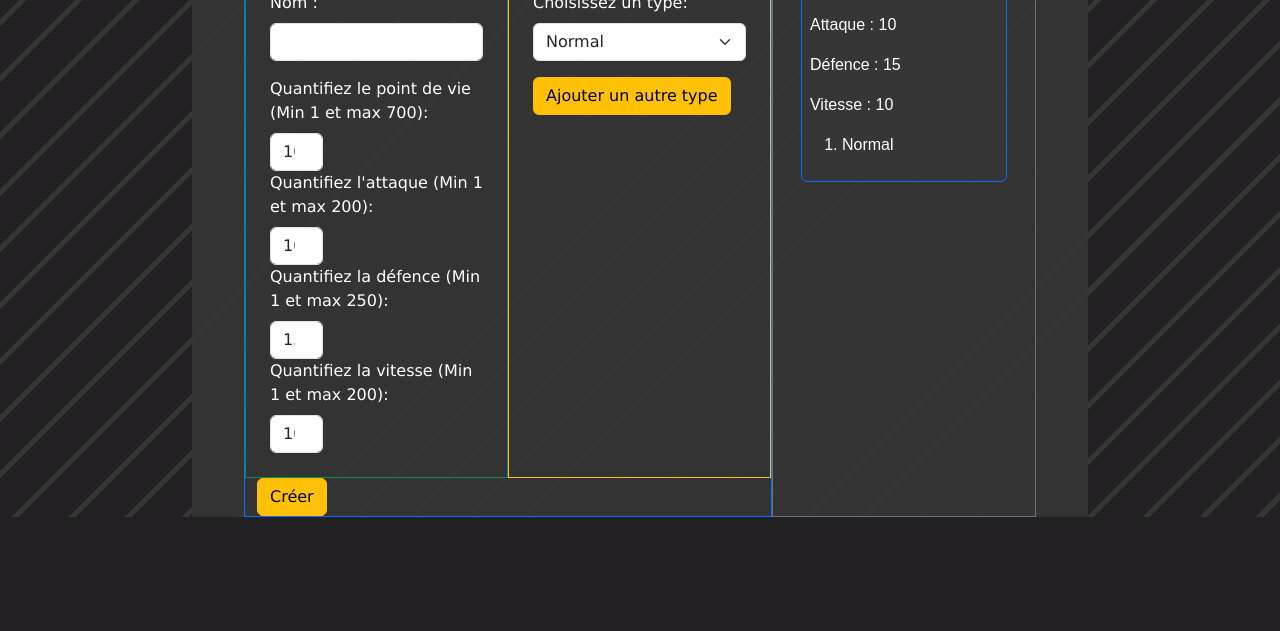
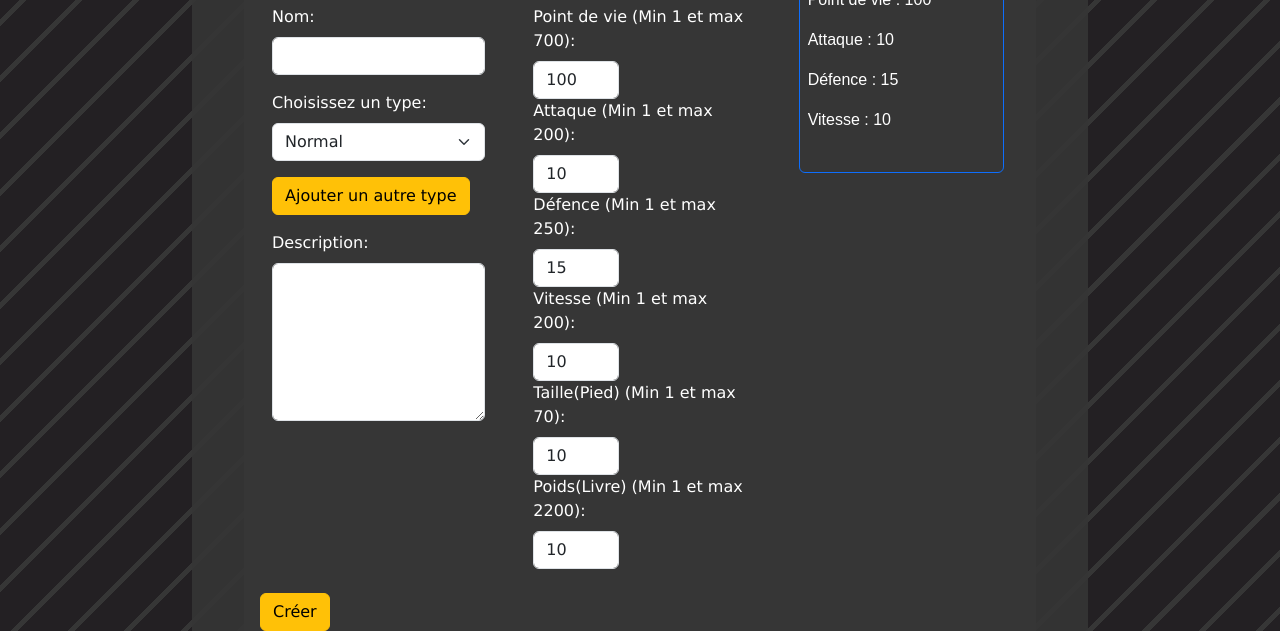
Before and after one commit to SamLacombe555/ProjetPersonnel, a plain HTML site: page creation.html in a window 1280 px wide. Shown: the part 313-944 px from the top of the page. Before the commit the page ends 830 px from the top, so only its background shows below. Drawn offline with nearby package versions, Linux system fonts and the light colour scheme; no server answers.

Commit message:
Ajouit de taille, poids et description à la création.

```diff
--- a/creation.html
+++ b/creation.html
@@ -29,42 +29,51 @@
     </nav>
 
     <div class ="arrierePlanCentral">
-        <div class="row">
-            <div class="col-8 border border-primary">
+        <div class="planCentral ps-1 pe-1 pt-3 row">
+            <div class="col-8">
                 <h1>Créer un nouveau Pokémon</h1>
                 <p>Les Pokémons créer ici seront envoyés dans le programme principale et seront affichés
                     dane le Pokédex.</p>
                 <form id="formulairePokemon">
                     <div class="row">
-                        <div class="col-6 p-4 border border-success">
+                        <div class="col-6 p-4">
                             <div class="mb-3">
-                                <label class="form-label" for="nom">Nom :</label>
+                                <label class="form-label" for="nom">Nom:</label>
                                 <input class="form-control" id="nom" type="text" name="nom" required>
                             </div>
 
-                            <label class="form-label" for="pointVie">Quantifiez le point de vie (Min 1 et max 700):</label>
-                            <input class="form-control" style="width: 25%;" type="number" id="pointVie" min="1" max="700" value="100" required>
-
-                            <label class="form-label" for="attaque">Quantifiez l'attaque (Min 1 et max 200):</label>
-                            <input class="form-control" style="width: 25%;" type="number" id="attaque" min="1" max="200" value="10" required>
-
-                            <label class="form-label" for="defence">Quantifiez la défence (Min 1 et max 250):</label>
-                            <input class="form-control" style="width: 25%;" type="number" id="defence" min="1" max="250" value="15" required>
-
-                            <label class="form-label" for="vitesse">Quantifiez la vitesse (Min 1 et max 200):</label>
-                            <input class="form-control" style="width: 25%;" type="number" id="vitesse" min="1" max="200" value="10" required>
-                        </div>
-
-                        <div class="col-6 p-4 border border-warning" id="containerType">
-                            <!-- On peut ajouter jusqu'a trois types. -->
                             <div class="mb-3">
                                 <label class="form-label" for="selectType1">Choisissez un type:</label>
                                 <select class="form-select" id="selectType1" name="selectTypeChoisi1">
                                     <!-- On insère les types depuis JavaScript. -->
                                 </select>
+                                <button class="btn btn-warning mt-3" type="button" id="AjouterType">Ajouter un autre type</button>
                             </div>
 
-                            <button class="btn btn-warning" type="button" id="AjouterType">Ajouter un autre type</button>
+                            <div class="mb-3">
+                                <label class="form-label" for="description">Description:</label>
+                                <textarea class="form-control" id="description" name="description" rows="6"></textarea>
+                            </div>
+                        </div>
+
+                        <div class="col-6 p-4" id="containerType">
+                            <label class="form-label" for="pointVie">Point de vie (Min 1 et max 700):</label>
+                            <input class="form-control" style="width: 40%;" type="number" id="pointVie" min="1" max="700" value="100" required>
+
+                            <label class="form-label" for="attaque">Attaque (Min 1 et max 200):</label>
+                            <input class="form-control" style="width: 40%;" type="number" id="attaque" min="1" max="200" value="10" required>
+
+                            <label class="form-label" for="defence">Défence (Min 1 et max 250):</label>
+                            <input class="form-control" style="width: 40%;" type="number" id="defence" min="1" max="250" value="15" required>
+
+                            <label class="form-label" for="vitesse">Vitesse (Min 1 et max 200):</label>
+                            <input class="form-control" style="width: 40%;" type="number" id="vitesse" min="1" max="200" value="10" required>
+
+                            <label class="form-label" for="taille">Taille(Pied) (Min 1 et max 70):</label>
+                            <input class="form-control" style="width: 40%;" type="number" id="taille" min="1" max="70" value="10" step="0.1" required>
+
+                            <label class="form-label" for="poids">Poids(Livre) (Min 1 et max 2200):</label>
+                            <input class="form-control" style="width: 40%;" type="number" id="poids" min="1" max="2200" value="10" step="0.1" required>
                         </div>
                     </div>
 
@@ -72,7 +81,7 @@
                 </form>
             </div>
 
-            <div class="col-4 border border-secondary">
+            <div class="col-4">
                 <h1>Aperçu de la carte</h1>
                 <div class="p-3">
                     <card class="card border border-primary p-2">
--- a/scripts/creation.js
+++ b/scripts/creation.js
@@ -103,7 +103,11 @@ async function creationPokemon(event) {
     const attaque = document.getElementById("attaque").value;
     const defence = document.getElementById("defence").value;
     const vitesse = document.getElementById("vitesse").value;
-    const pokemon = new Pokemon(compteurPokemonId, nom, type, pointVie, attaque, defence, vitesse);
+    const taille = document.getElementById("taille").value;
+    const poids = document.getElementById("poids").value;
+    const description = document.getElementById("description").value;
+    const pokemon = new Pokemon(compteurPokemonId, nom, type, pointVie, attaque, defence,
+        vitesse, taille, poids, description);
 
     // Envoye le pokemon crée dans l'API.
     const reponse = await fetch("https://6af2194542c6561ced390228.mockapi.io/Pokemon", {
```
